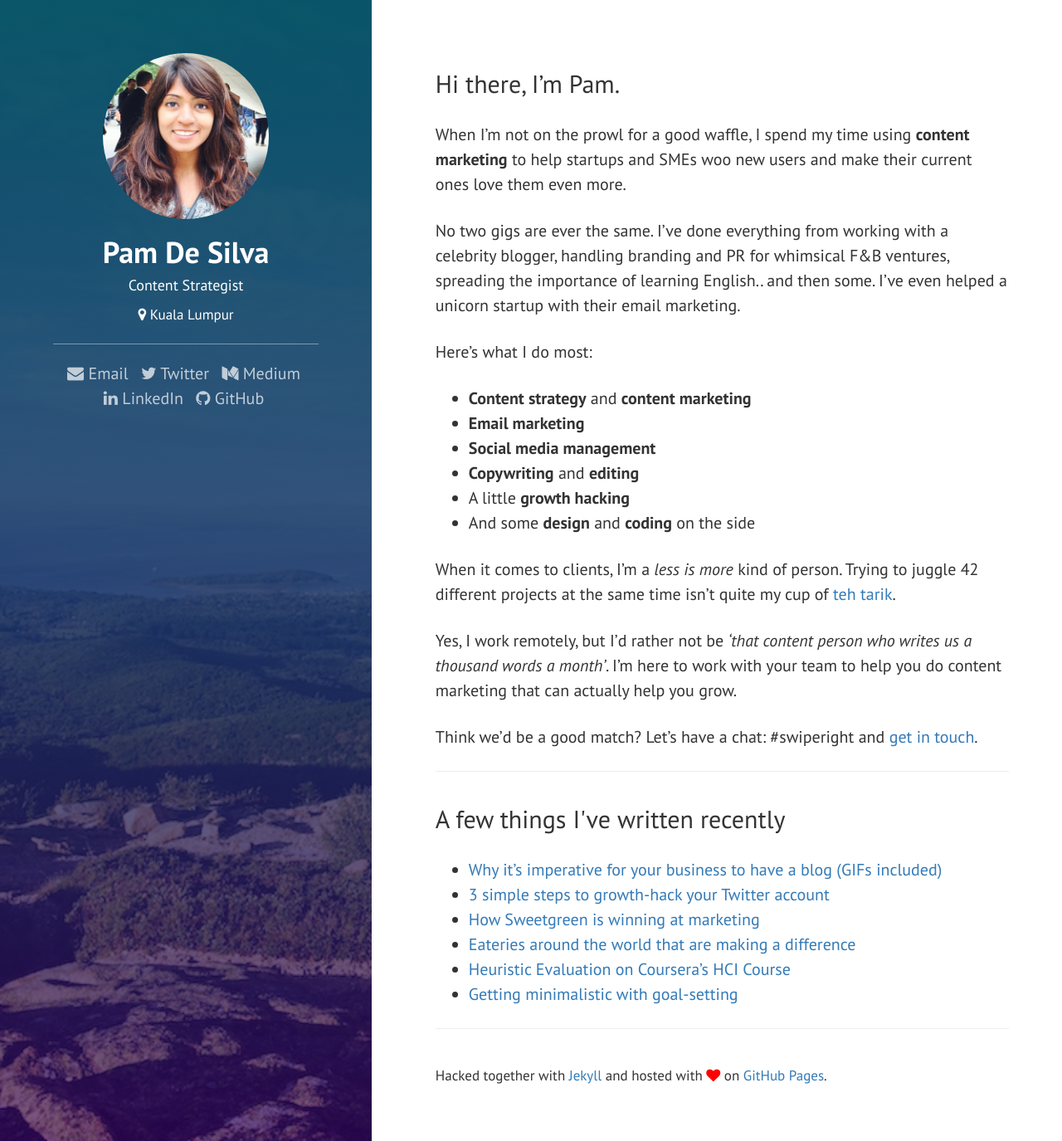
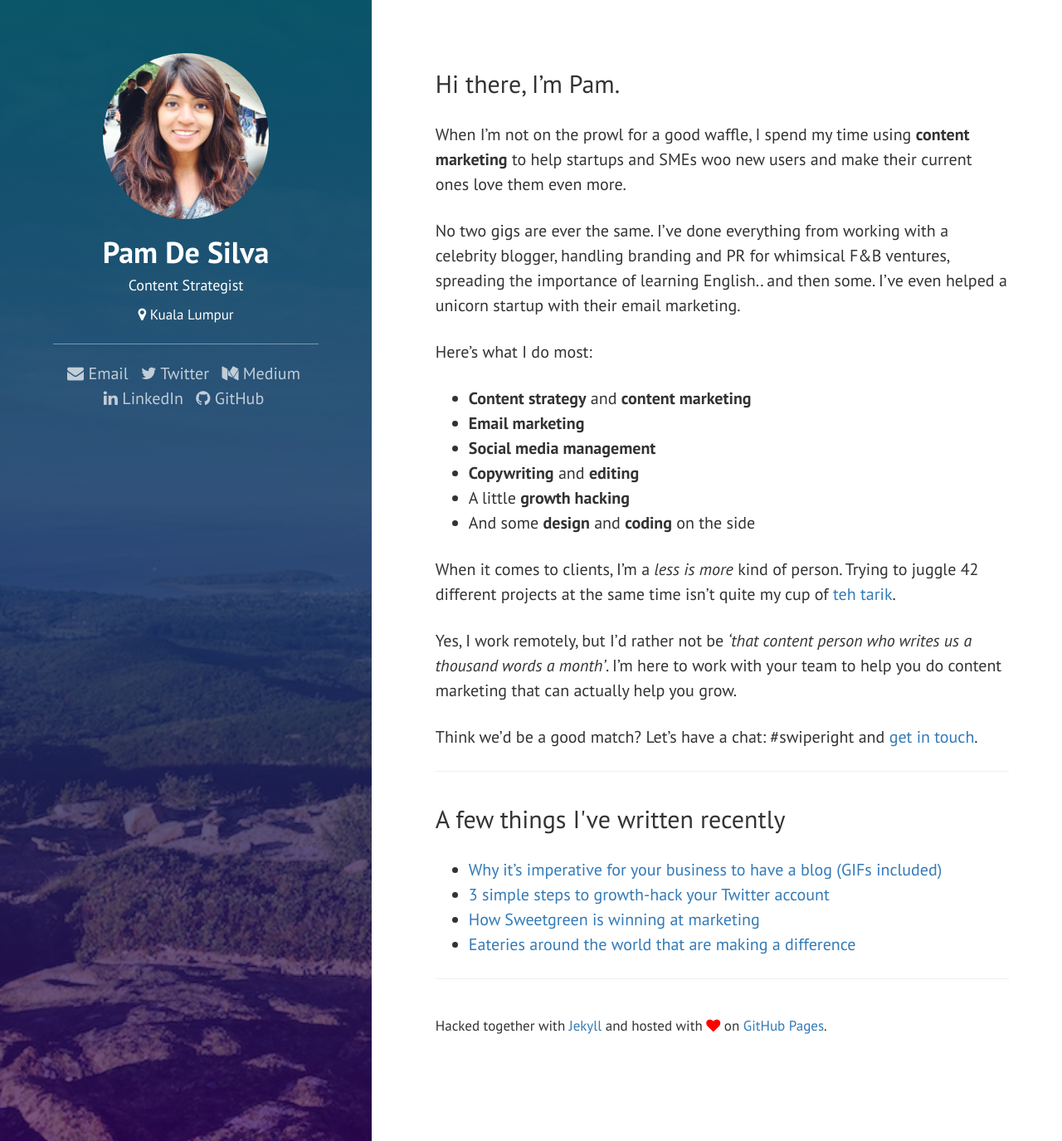
Before and after one commit to pamdesilva/personal-site, a Jekyll site: the page built from index.md, in a window 1280 px wide and 1375 px high. Shown: the whole window at 83% size. Built offline with Jekyll 4.4.1, drawn with Linux system fonts in a browser that asks for light colours; nearby versions of some CDN libraries.

Commit message:
Removed old links

```diff
--- a/_layouts/default.html
+++ b/_layouts/default.html
@@ -60,8 +60,6 @@
             <li><a href="https://medium.com/@pamdesilva/3-simple-steps-to-growth-hack-your-twitter-account-463251cdd57e#.w2s3a3med">3 simple steps to growth-hack your Twitter account</a></li>
             <li><a href="https://medium.com/@pamdesilva/5-ways-sweetgreen-is-winning-at-marketing-1355013f5cc#.btkbfvlb4">How Sweetgreen is winning at marketing</a></li>
             <li><a href="https://medium.com/@pamdesilva/how-these-eateries-around-the-world-are-making-a-difference-8190bfac9af#.bxugwrjz9">Eateries around the world that are making a difference</a></li>
-            <li><a href="https://medium.com/@pamdesilva/performing-a-heuristic-evaluation-on-coursera-s-hci-course-548c6f18f28f#.vhdkloet8">Heuristic Evaluation on Coursera’s HCI Course</a></li>
-            <li><a href="https://medium.com/@pamdesilva/getting-minimalistic-with-goal-setting-2b506c657220#.2hk2sprod">Getting minimalistic with goal-setting</a></li>
           </ul>
         </section>
 
```
